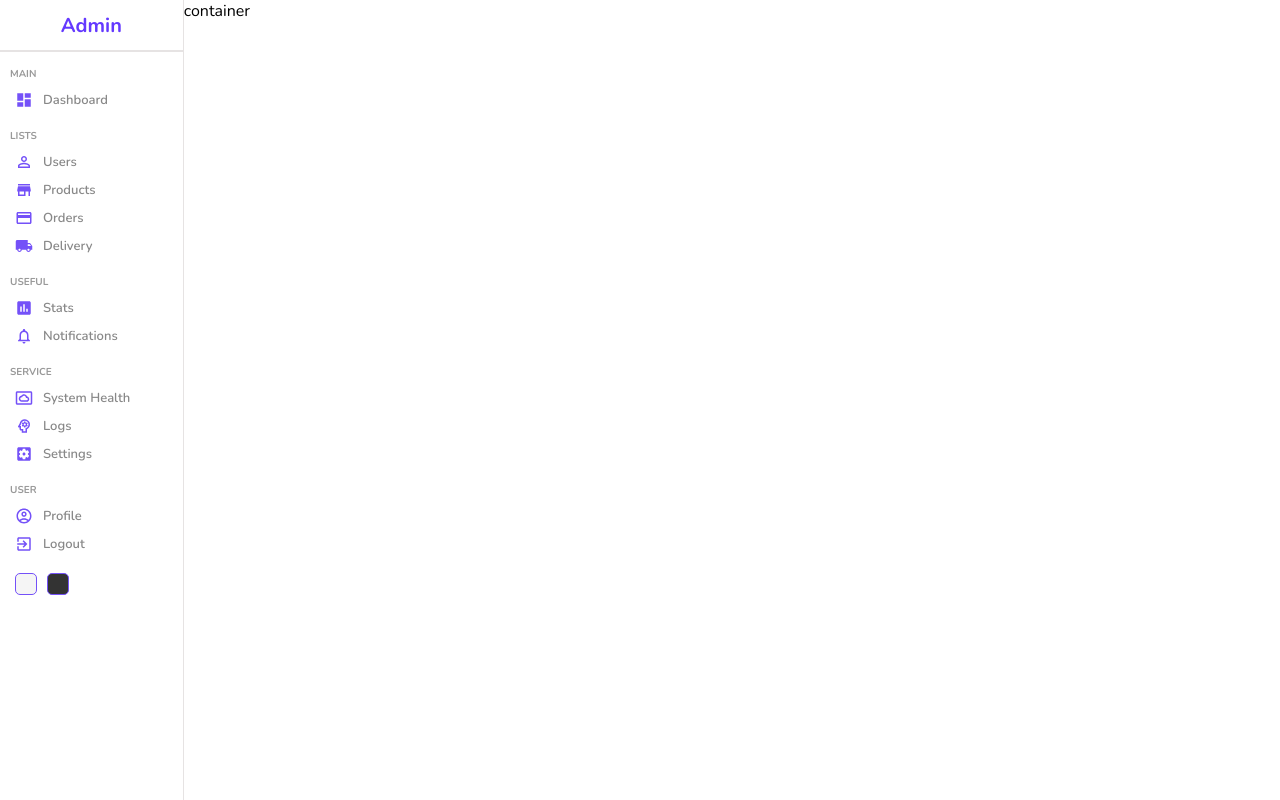
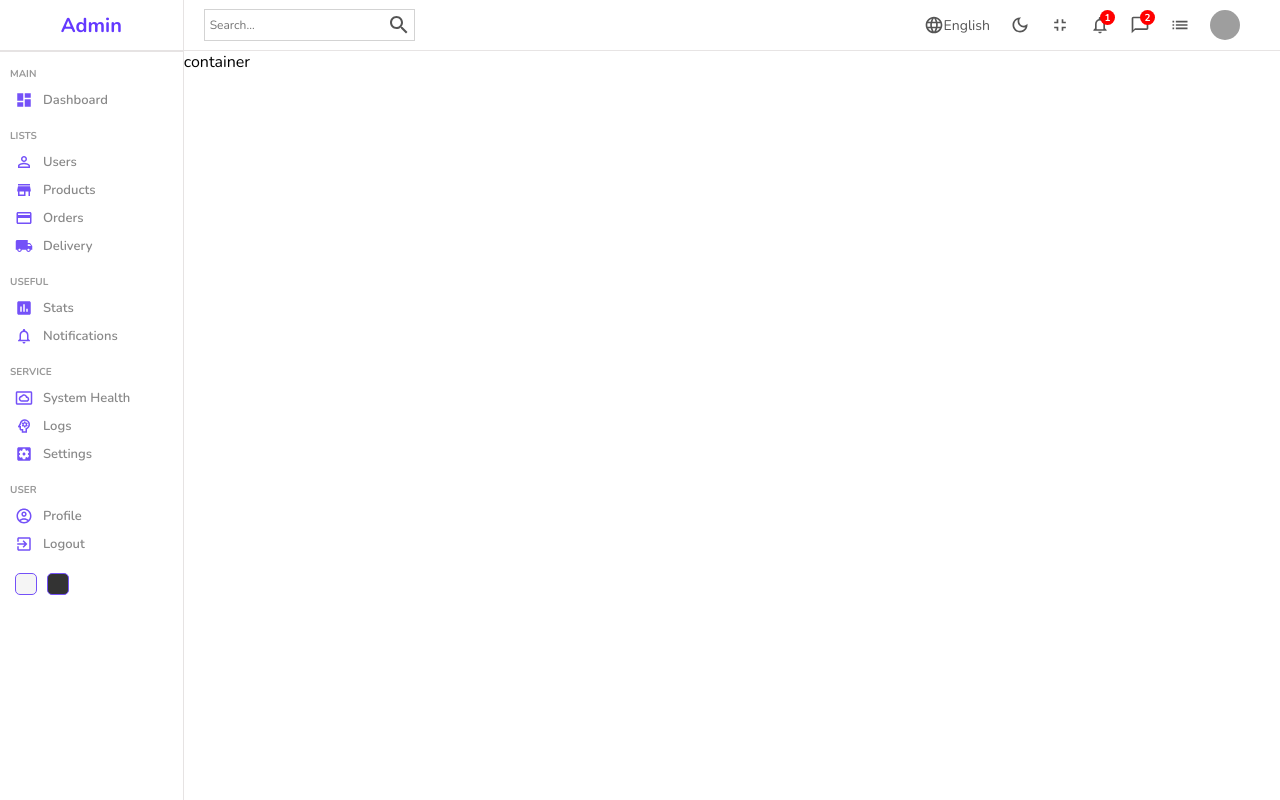
Before and after one commit to rudalson/admin-board1, a React (Create React App) app: page / in a window 1280 px wide. Built offline with nearby package versions, Linux system fonts and the light colour scheme; grey boxes are pictures that could not be loaded.

Commit message:
✅ added: navbar design

```diff
--- a/src/components/navbar/Navbar.jsx
+++ b/src/components/navbar/Navbar.jsx
@@ -1,7 +1,55 @@
 import './navbar.scss';
 
+import SearchOutlinedIcon from '@mui/icons-material/SearchOutlined';
+import LanguageOutlinedIcon from '@mui/icons-material/LanguageOutlined';
+import DarkModeOutlinedIcon from '@mui/icons-material/DarkModeOutlined';
+import FullscreenExitOutlinedIcon from '@mui/icons-material/FullscreenExitOutlined';
+import NotificationsNoneOutlinedIcon from '@mui/icons-material/NotificationsNoneOutlined';
+import ChatBubbleOutlineOutlinedIcon from '@mui/icons-material/ChatBubbleOutlineOutlined';
+import ListOutlinedIcon from '@mui/icons-material/ListOutlined';
+
 const Navbar = () => {
-  return <div className='navbar'>Navbar</div>;
+  return (
+    <div className='navbar'>
+      <div className='wrapper'>
+        <div className='search'>
+          <input type='text' placeholder='Search...' />
+          <SearchOutlinedIcon />
+        </div>
+
+        <div className='items'>
+          <div className='item'>
+            <LanguageOutlinedIcon className='icon' />
+            English
+          </div>
+          <div className='item'>
+            <DarkModeOutlinedIcon className='icon' />
+          </div>
+          <div className='item'>
+            <FullscreenExitOutlinedIcon className='icon' />
+          </div>
+          <div className='item'>
+            <NotificationsNoneOutlinedIcon className='icon' />
+            <div className='counter'>1</div>
+          </div>
+          <div className='item'>
+            <ChatBubbleOutlineOutlinedIcon className='icon' />
+            <div className='counter'>2</div>
+          </div>
+          <div className='item'>
+            <ListOutlinedIcon className='icon' />
+          </div>
+          <div className='item'>
+            <img
+              src='https://cdn1.iconfinder.com/data/icons/people-49/512/_nerd_man-512.png'
+              alt=''
+              className='avatar'
+            />
+          </div>
+        </div>
+      </div>
+    </div>
+  );
 };
 
 export default Navbar;
--- a/src/components/navbar/navbar.scss
+++ b/src/components/navbar/navbar.scss
@@ -0,0 +1,71 @@
+.navbar {
+  height: 50px;
+  border-bottom: 0.5px solid rgb(231, 228, 228);
+  display: flex;
+  align-items: center;
+  font-size: 14px;
+  color: #555;
+
+  .wrapper {
+    width: 100%;
+    padding: 20px;
+    display: flex;
+    align-items: center;
+    justify-content: space-between;
+
+    .search {
+      display: flex;
+      align-items: center;
+      border: 0.5px solid lightgray;
+      padding: 3px;
+
+      input {
+        border: none;
+        outline: none;
+        background: transparent;
+
+        &::placeholder {
+          font-size: 12px;
+        }
+      }
+    }
+
+    .items {
+      display: flex;
+      align-items: center;
+
+      .item {
+        display: flex;
+        align-items: center;
+        margin-right: 20px;
+        position: relative;
+
+        .icon {
+          font-size: 20px;
+        }
+
+        .avatar {
+          width: 30px;
+          height: 30px;
+          border-radius: 50%;
+        }
+
+        .counter {
+          width: 15px;
+          height: 15px;
+          background-color: red;
+          border-radius: 50%;
+          color: white;
+          display: flex;
+          align-items: center;
+          justify-content: center;
+          font-size: 10px;
+          font-weight: bold;
+          position: absolute;
+          top: -5px;
+          right: -5px;
+        }
+      }
+    }
+  }
+}
--- a/src/pages/home/Home.jsx
+++ b/src/pages/home/Home.jsx
@@ -1,11 +1,15 @@
 import Sidebar from '../../components/sidebar/Sidebar';
+import Navbar from '../../components/navbar/Navbar';
 import './home.scss';
 
 const Home = () => {
   return (
     <div className='home'>
       <Sidebar />
-      <div className='homeContainer'>container</div>
+      <div className='homeContainer'>
+        <Navbar />
+        container
+      </div>
     </div>
   );
 };
```
